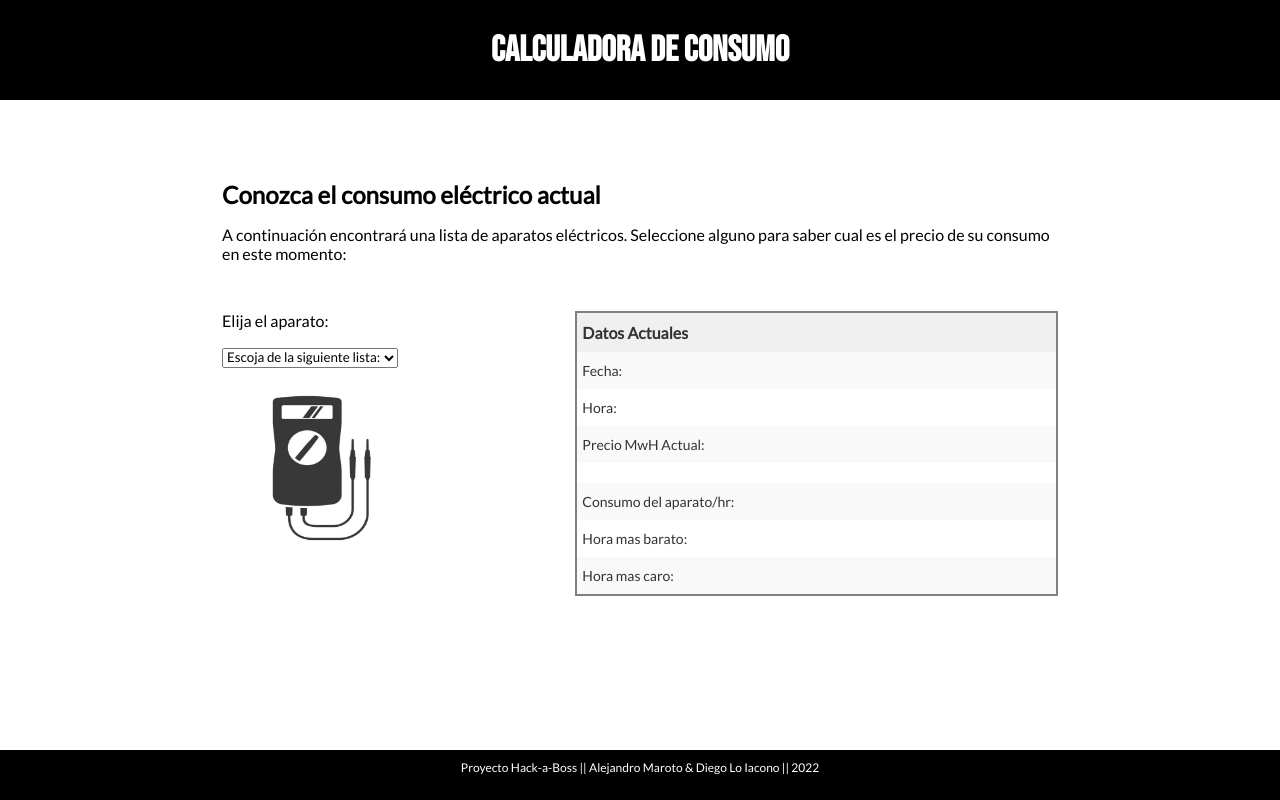
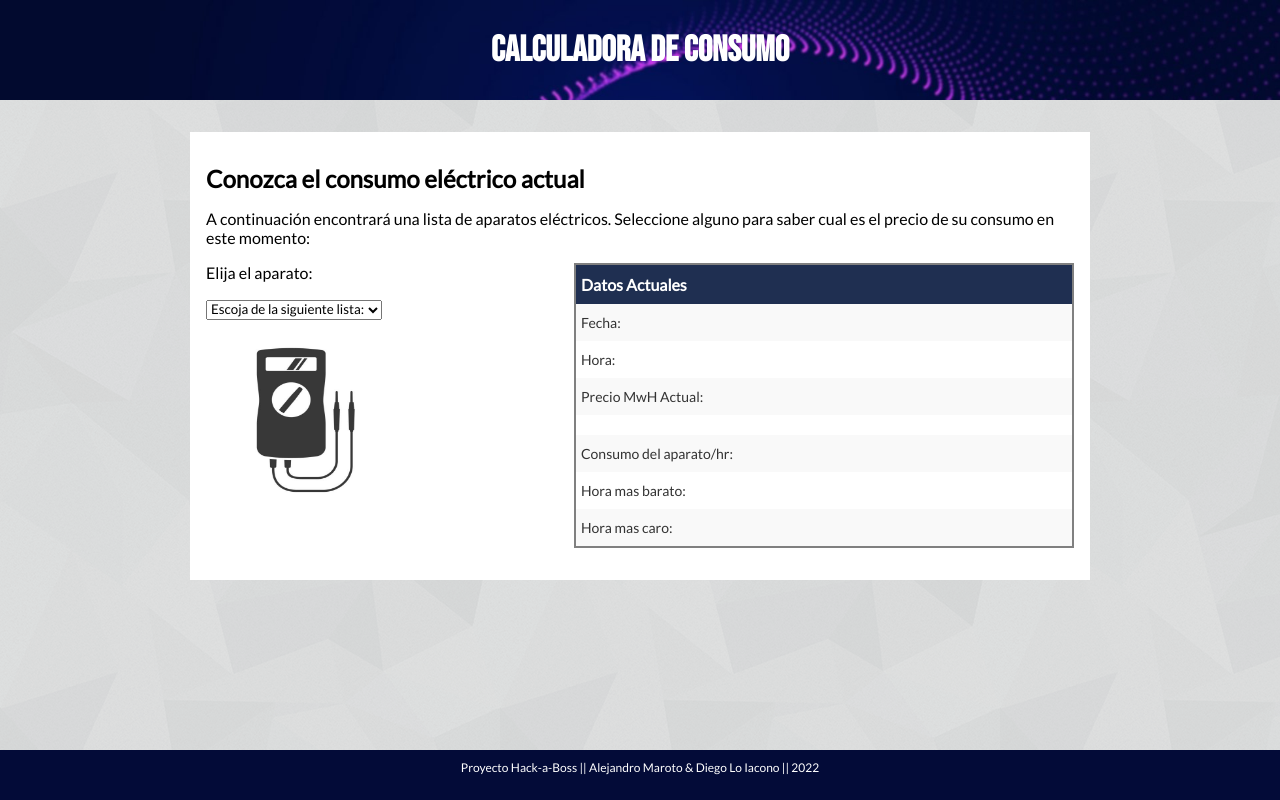
Before and after one commit to byMaroto/precio-de-la-luz, a plain HTML site: page index.html in a window 1280 px wide. Drawn offline with Linux system fonts and the light colour scheme; no server answers.

Commit message:
CSS estilado

```diff
--- a/css/style.css
+++ b/css/style.css
@@ -33,11 +33,13 @@ body {
     "header"
     "main"
     "footer";
+  background-image: url("../img/shattered.png");
+  background-repeat: repeat;
 }
 
 header,
 footer {
-  background-color: black;
+  background-color: #030b38;
   color: white;
   display: flex;
   justify-content: center;
@@ -47,6 +49,8 @@ footer {
 
 header {
   grid-area: header;
+  background-image: url("../img/header.jpg");
+  background-size: cover;
 }
 
 main {
@@ -65,15 +69,16 @@ img {
 }
 
 .flex-container {
+  margin-top: 2rem;
   display: flex;
   flex-direction: row;
   flex-wrap: wrap;
-  padding: 2rem;
+  padding: 1rem 1rem 2rem 1rem;
+  background-color: white;
 }
 
 .flex-container > section {
   padding: 0px;
-  margin-top: 2rem;
 }
 
 .flex-top {
@@ -109,11 +114,11 @@ img {
   word-break: normal;
 }
 .tg th {
-  background-color: #f0f0f0;
+  background-color: #1f2f51;
   border-color: #ccc;
   border-style: solid;
   border-width: 0px;
-  color: #333;
+  color: white;
   overflow: hidden;
   padding: 10px 5px;
   word-break: normal;
--- a/js/script.js
+++ b/js/script.js
@@ -61,7 +61,7 @@ function priceCalculation(price, hour) {
         (device) => device.aparato == deviceId
       );
 
-      let consumeMath = (deviceConsuption.consumo * result).toFixed(2);
+      let consumeMath = (deviceConsuption.consumo * result).toFixed(3);
 
       document.querySelector("#resultado").innerHTML = consumeMath + "€";
       document.querySelector("#fecha").innerHTML =
```
Also changed, not shown: img/header.jpg (added), img/shattered.png (added).
